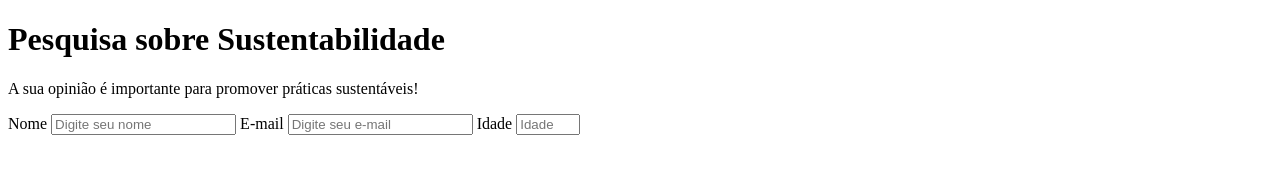
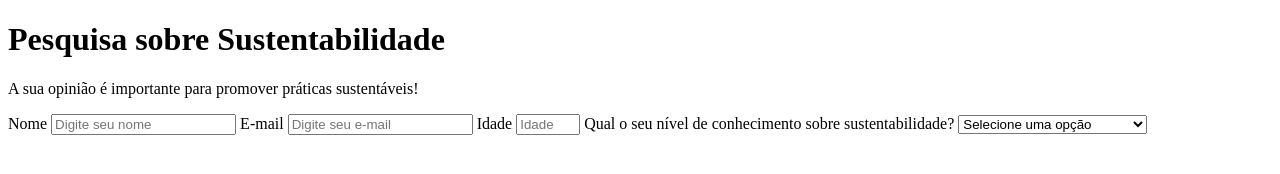
Before and after one commit to jonh-nobre/sustainability-survey-form, a plain HTML site: page index.html in a window 1280 px wide. Drawn offline with Linux system fonts and the light colour scheme.

Commit message:
feat: adiciona seleção de nível de conhecimento

```diff
--- a/index.html
+++ b/index.html
@@ -54,6 +54,18 @@ Autor: Jonh Nobre
               placeholder="Idade"
             >
 
+            <!-- Nível de conhecimento -->
+            <label for="dropdown">
+                Qual o seu nível de conhecimento sobre sustentabilidade?
+            </label>
+            <select id="dropdown" name="nivel">
+                <option value="">Selecione uma opção</option>
+                <option value="nenhum">Não conheço o assunto</option>
+                <option value="iniciante">Conhecimento básico</option>
+                <option value="intermediario">Conhecimento intermediário</option>
+                <option value="avancado">Conhecimento avançado</option>
+            </select>
+
         </form>
 
     </div>
```
